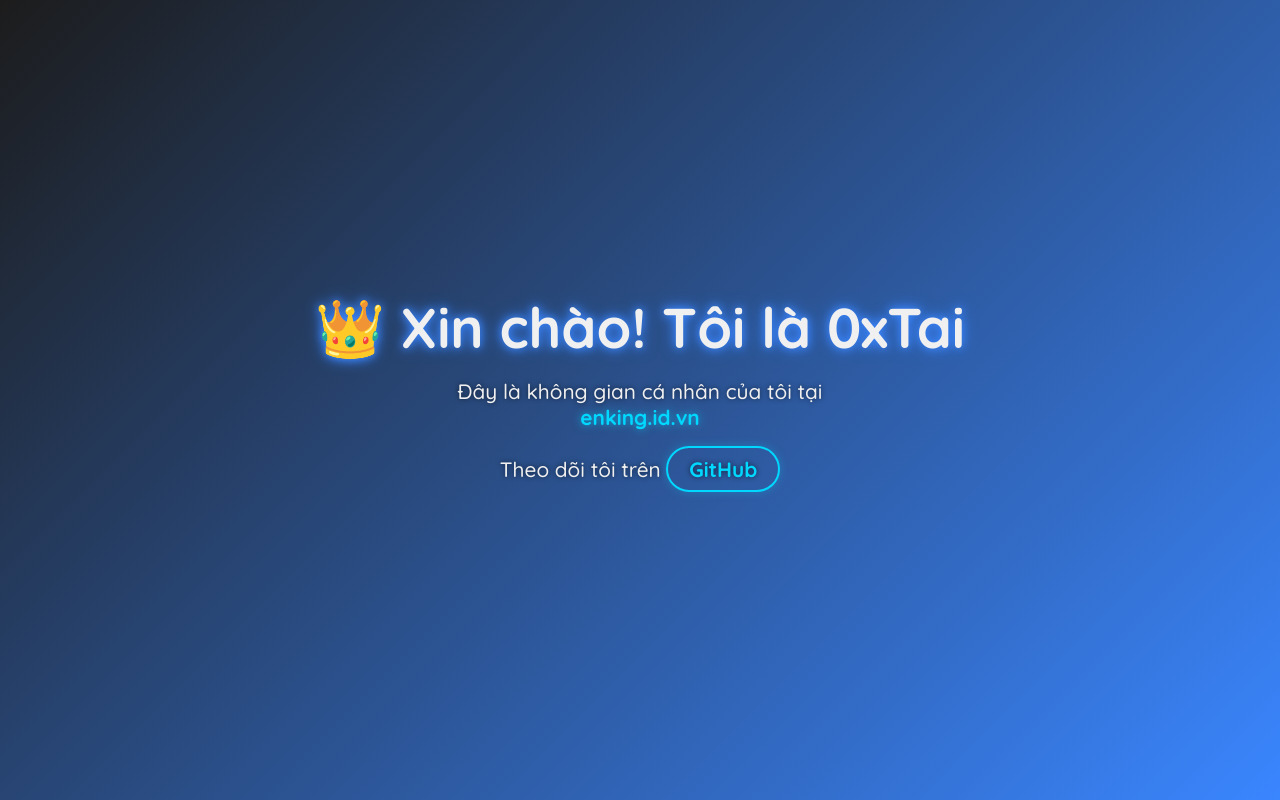
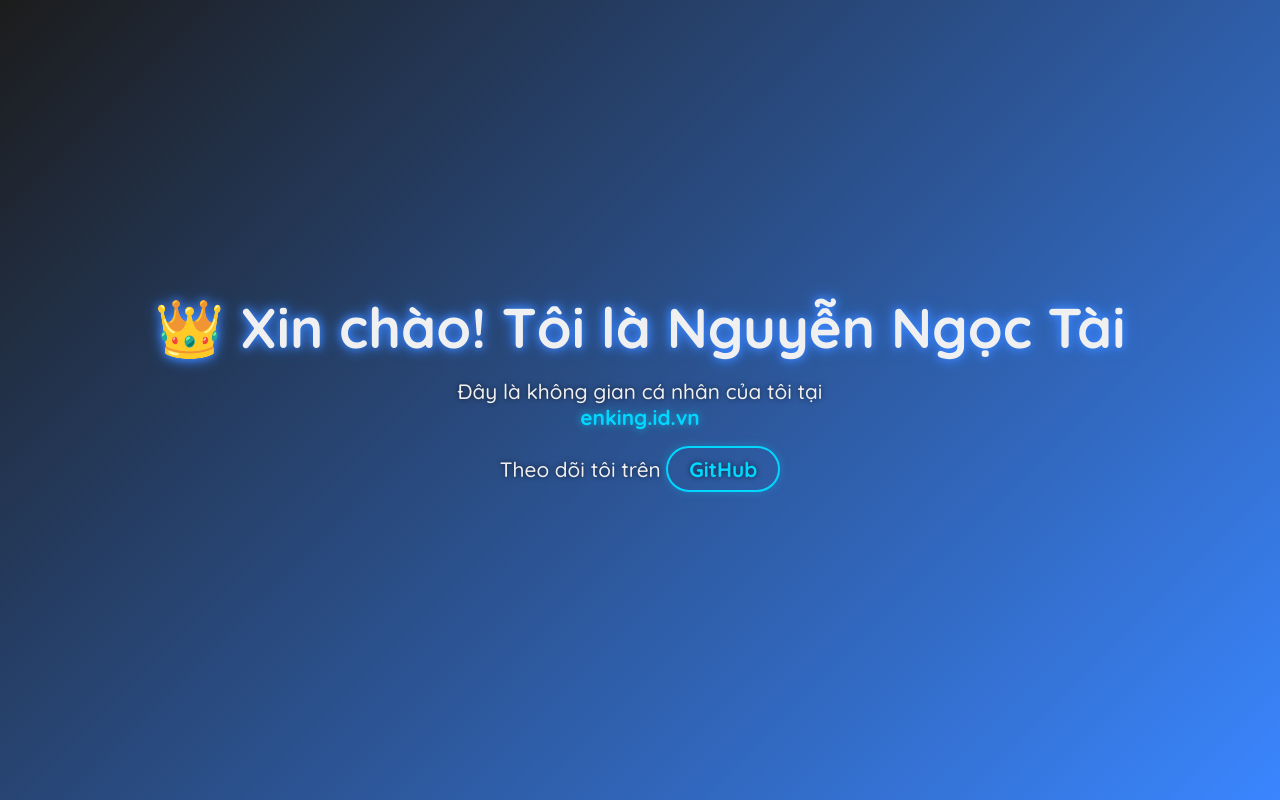
Before and after one commit to Nguyen-Ngoc-Tai-IT01/enking, a plain HTML site: page index.html in a window 1280 px wide. Drawn offline with Linux system fonts and the light colour scheme.

Commit message:
Update index.html

```diff
--- a/index.html
+++ b/index.html
@@ -98,7 +98,7 @@
   </style>
 </head>
 <body>
-  <h1>👑 Xin chào! Tôi là 0xTai</h1>
+  <h1>👑 Xin chào! Tôi là Nguyễn Ngọc Tài</h1>
   <p>Đây là không gian cá nhân của tôi tại <strong>enking.id.vn</strong></p>
   <p>
     Theo dõi tôi trên
```
